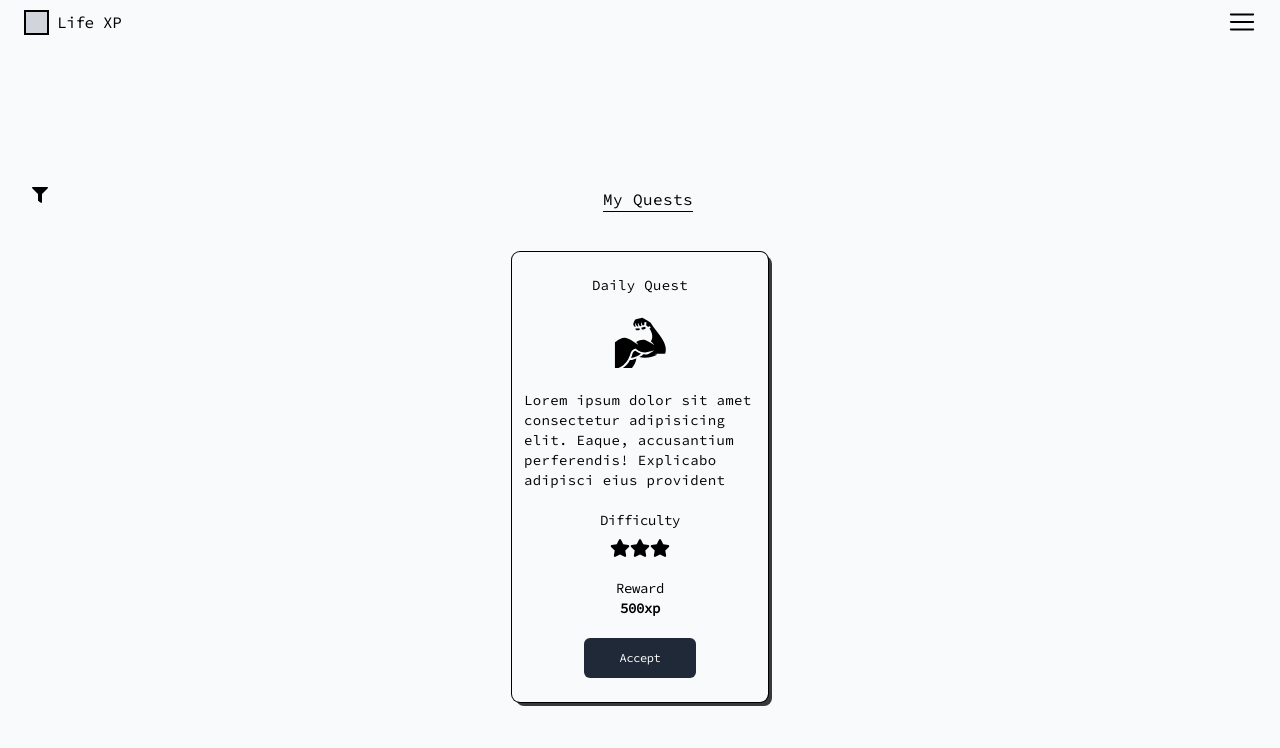
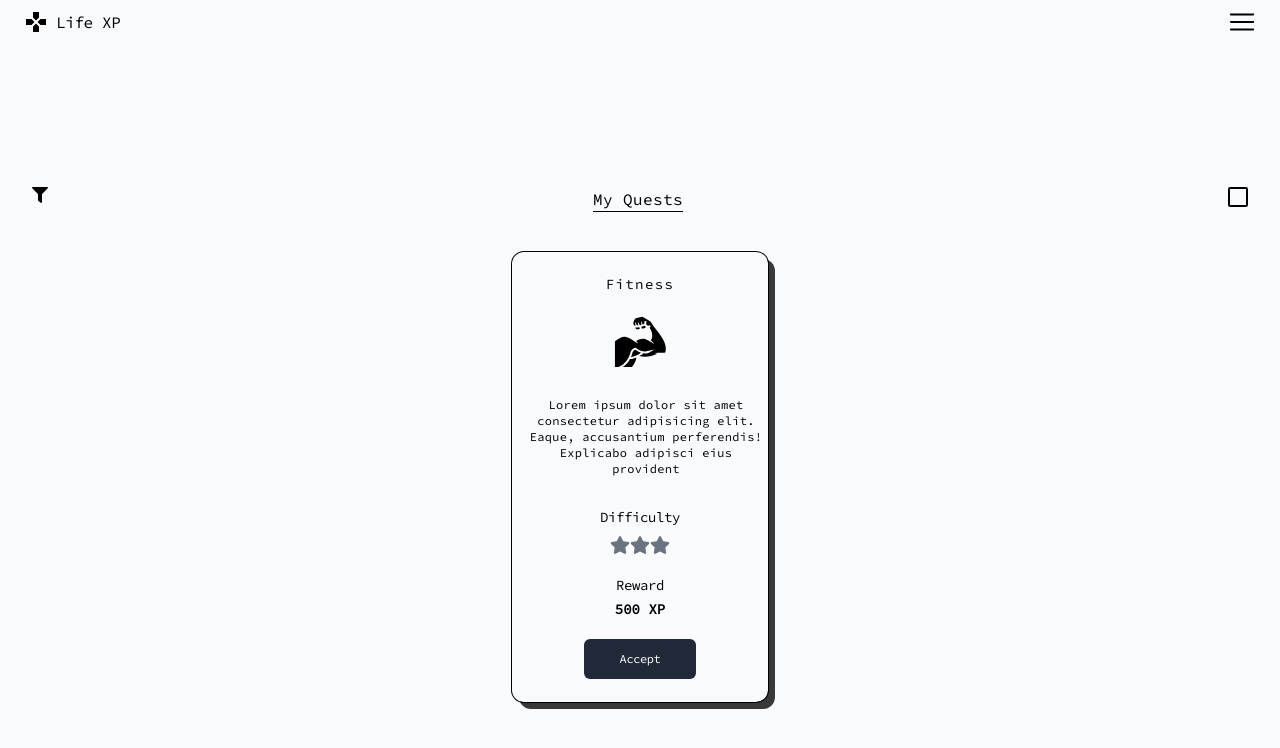
Before and after one commit to LifeXPOnline/LifeXP, a React (Vite) app: page / in a window 1280 px wide. Shown: the top 748 px of the page. Built offline with nearby package versions, Linux system fonts and the light colour scheme.

Commit message:
quests and questcard

```diff
--- a/src/Components/Navbar.tsx
+++ b/src/Components/Navbar.tsx
@@ -6,6 +6,7 @@ import { FaTree } from "react-icons/fa";
 import { PiSmileyFill } from "react-icons/pi";
 import { IoMdSettings } from "react-icons/io";
 import { FaDoorOpen } from "react-icons/fa";
+import { MdGamepad } from "react-icons/md";
 // import { BsFillDpadFill } from "react-icons/bs";
 
 const Navbar = () =>{
@@ -14,9 +15,9 @@ const Navbar = () =>{
     <div >
         {/* options not opened */}
         <div className='flex flex-row justify-between py-2 z-50' >
-            <div className='flex flex-row justify-center items-center space-x-2'>
-                <div className='bg-gray-300 border-2 border-black w-[25px] h-[25px] ml-6'></div>
-                <h1 className='text-md'>Life XP</h1>
+            <div className='flex flex-row justify-center items-center ml-6'>
+                <div><MdGamepad size = {24}/></div>
+                <h1 className='text-md ml-2' >Life XP</h1>
             </div>
             <div className=''>
                 <RxHamburgerMenu
--- a/src/Components/Questcard.tsx
+++ b/src/Components/Questcard.tsx
@@ -1,5 +1,33 @@
+import { GiBiceps } from "react-icons/gi";
+import { FaStar } from "react-icons/fa";
+const Questcard = () =>{
+return(
+    <div className=" flex flex-col space-y-5 items-center justify-center rounded-xl border-black w-64 h-[450px] border-1 shadow-sharp">
+            <h1 className="tracking-widest text-sm ">Fitness</h1>
 
-const Questcard = () =>{
+            <GiBiceps size={55}/>
 
+            <div className="ml-3 ">
+                <div className="h-[82px] mt-2 mb-2">
+                    <p className=" text-xs text-center tracking-wide ">
+                    Lorem ipsum dolor sit amet consectetur adipisicing elit. Eaque, accusantium perferendis! Explicabo adipisci eius provident
+                    </p>
+                </div>
+            </div>
+            <div className="flex flex-col items-center">
+                 <h1 className="text-sm">Difficulty</h1>
+                <div className="flex flex-row mt-2">
+                    <FaStar className="text-gray-500" size={20}/><FaStar className="text-gray-500" size={20}/><FaStar className="text-gray-500" size={20}/>
+                </div>
+            </div>
+            <div className="flex flex-col items-center">
+                <h1 className="text-sm mb-1">Reward</h1>
+                <h1 className="text-sm tracking-normal font-bold">500 XP</h1>
+            </div>
+            <button className="bg-gray-800 text-white w-28 h-10 rounded-md text-xs">
+                Accept
+            </button>
+        </div>
+)
 }
 export default Questcard
--- a/src/Components/Quests.tsx
+++ b/src/Components/Quests.tsx
@@ -1,6 +1,7 @@
-import { GiBiceps } from "react-icons/gi";
-import { FaStar } from "react-icons/fa";
+
 import { FaFilter } from "react-icons/fa";
+import Questcard from "./Questcard";
+
 
 const Quests = ()=> {
     return(<div className="flex flex-col justify-center items-center  h-screen">
@@ -12,35 +13,12 @@ const Quests = ()=> {
             <div className="mb-10 border-b-[1px] border-black">
                 <h1 className=" tracking-wide">My Quests</h1>
             </div>
-            <div className="mr-8">
+            <div className="mr-8 w-5 h-5 border-2 border-black rounded-sm">
 
             </div>
         </div>
         {/* quest card */}
-        <div className=" flex flex-col space-y-5 items-center justify-center rounded-lg border-black w-64 h-[450px] border-1 shadow-sharp-sm">
-            <h1 className="tracking-wide text-sm">Daily Quest</h1>
-
-            <GiBiceps size={55}/>
-
-            <div className="ml-3">
-                <p className="text-sm tracking-wide">
-                 Lorem ipsum dolor sit amet consectetur adipisicing elit. Eaque, accusantium perferendis! Explicabo adipisci eius provident
-                </p>
-            </div>
-            <div className="flex flex-col items-center">
-                 <h1 className="text-sm">Difficulty</h1>
-                <div className="flex flex-row mt-2">
-                    <FaStar clasName="bg-white" size={20}/><FaStar size={20}/><FaStar size={20}/>
-                </div>
-            </div>
-            <div className="flex flex-col items-center">
-                <h1 className="text-sm">Reward</h1>
-                <h1 className="font-bold text-sm">500xp</h1>
-            </div>
-            <button className="bg-gray-800 text-white w-28 h-10 rounded-md text-xs">
-                Accept
-            </button>
-        </div>
+        <Questcard />
     </div>
     )
 }
--- a/tailwind.config.js
+++ b/tailwind.config.js
@@ -10,6 +10,10 @@ export default {
         'source-code-pro': ['Source Code Pro', 'Inter', 'sans-serif']
       },
       boxShadow: {
+        'sharp-md':[
+          '0 0 0 1px rgba(0, 0, 0, 1)', // Black border
+          '6px 6px 0 0 rgba(57, 57, 57, 1)'
+        ],
         'sharp-sm': [
           '0 0 0 1px rgba(0, 0, 0, 1)', // Black border
           '4px 4px 0 0 rgba(57, 57, 57, 1)' // Existing shadow
```
